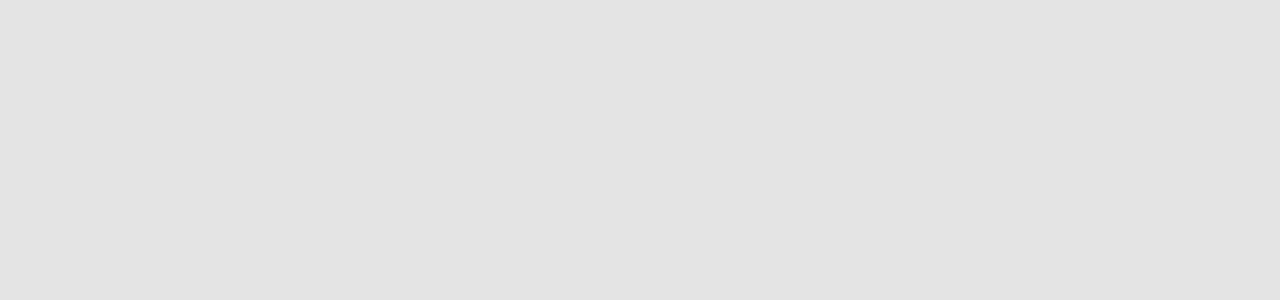
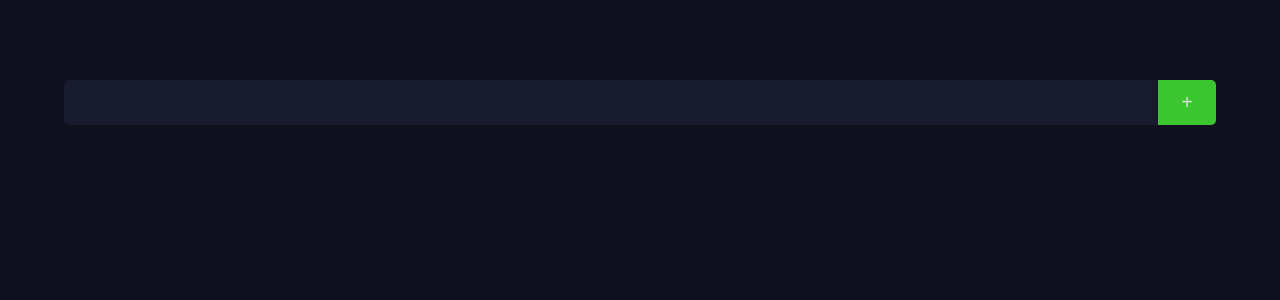
Before and after one commit to lucasgrocha/randomzer, a React (Create React App) app: page / in a window 1280 px wide. Shown: the top 300 px of the page. Built offline with nearby package versions, Linux system fonts and the light colour scheme.

Commit message:
styles & jsx -> Home

```diff
--- a/src/assets/styles/global.css
+++ b/src/assets/styles/global.css
@@ -1,7 +1,7 @@
 :root {
   font-size: 60%;
 
-  --color-background: rgb(228, 228, 228);
+  --color-background: rgb(17, 16, 31);
 }
 
 * {
--- a/src/pages/Home/index.tsx
+++ b/src/pages/Home/index.tsx
@@ -1,12 +1,36 @@
-import React from 'react';
-import '../../assets/styles/global.css'
+import React, { useState } from 'react';
+import '../../assets/styles/global.css';
+import './styles.css';
 
 const Home: React.FC = () => {
+  const [words, setWords] = useState<string[]>([]);
+  const [word, setWord] = useState<string>('');
+
+  function handleKeyPress(evt: React.KeyboardEvent) {
+    if (evt.key === 'Enter' && word.length) {
+      appendWord()
+    }
+  }
+
+  function appendWord() {
+    setWords((prev) => [...prev, word]);
+    setWord('');
+  }
+
   return (
-    <div>
-      <h1></h1>
+    <div className="container">
+      <div id="input-field">
+        <input
+          type="text"
+          id="word-input"
+          value={word}
+          onChange={(e) => setWord(e.target.value)}
+          onKeyPress={handleKeyPress}
+        />
+        <button onClick={appendWord}>+</button>
+      </div>
     </div>
   );
-}
+};
 
 export default Home;
--- /dev/null
+++ b/src/pages/Home/styles.css
@@ -0,0 +1,32 @@
+#word-input {
+  background-color: rgb(24, 27, 46);
+  border: none;
+  font-size: 3.2rem;
+  outline: none;
+  padding: 0.4rem;
+  color: rgb(221, 219, 219);
+  width: 95%;
+}
+
+#input-field {
+  display: flex;
+  width: 100%;
+  justify-content: center;
+  border-radius: 0.5rem;
+  overflow: hidden;
+}
+
+
+#input-field button {
+  width: 5%;
+  outline: none;
+  border: none;
+  cursor: pointer;
+  background-color: rgb(59, 197, 47);
+  color: rgb(221, 219, 219);
+  font-size: 2rem;
+}
+
+#input-field button:active {
+  background-color: rgb(50, 163, 40);
+}
```
